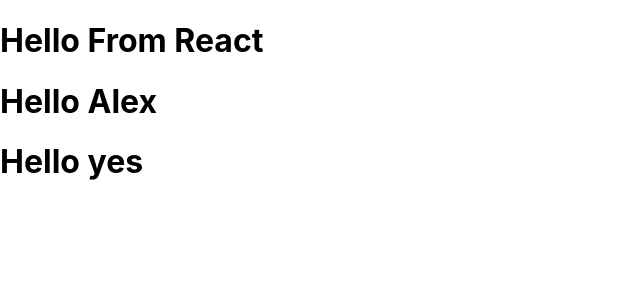
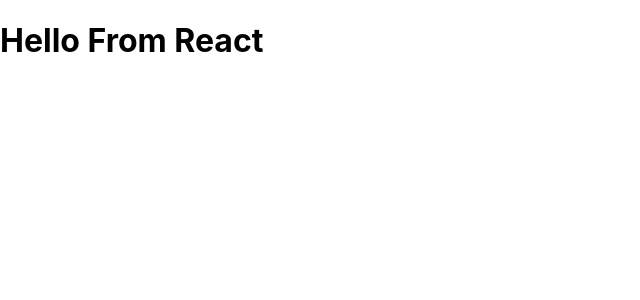
Before and after one commit to Alexmry/my-third-react-app, a React (Create React App) app: page / in a window 1280 px wide. Shown: the top 300 px of the page, without its empty margins (0-640 px from the left). Built offline with nearby package versions, Linux system fonts and the light colour scheme.

Commit message:
header set up

```diff
--- a/src/App.js
+++ b/src/App.js
@@ -2,14 +2,9 @@ import logo from './logo.svg';
 import './App.css';
 
 function App() {
-const name = 'Alex'
-const x = true
-
   return (
     <div className="container">
       <h1>Hello From React</h1>
-      <h1>Hello {name}</h1>
-      <h1>Hello {x ? 'yes' : 'no'}</h1>
     </div>
   );
 }
```
Also changed, not shown: src/components/Header.js (added).
